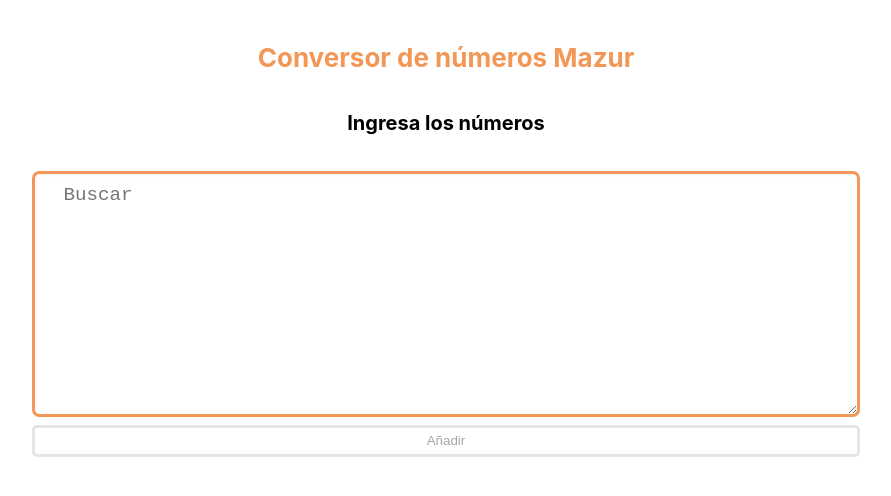
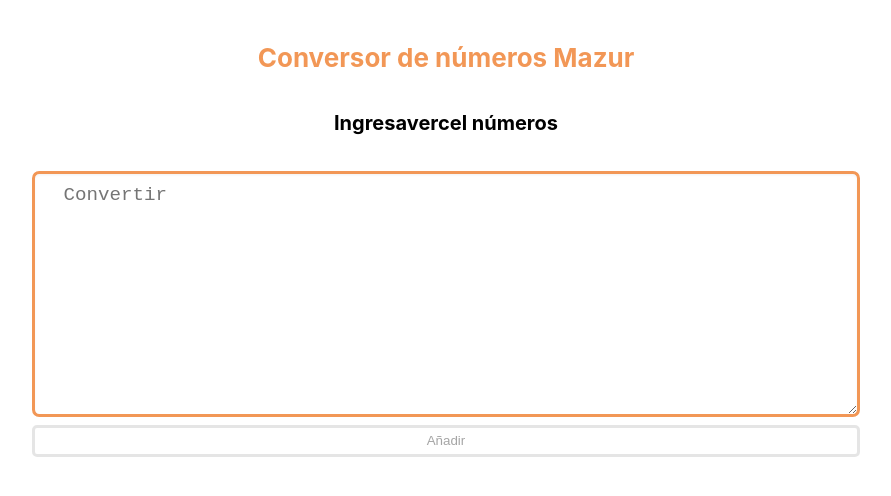
Before and after one commit to AngelMazur/01_Format_Number_Ofimedia, a Next.js app: page / in a window 1280 px wide. Shown: the top 496 px of the page, without its empty margins (194-1085 px from the left). Built offline with nearby package versions, Linux system fonts and the light colour scheme.

Commit message:
fix: change text title

```diff
--- a/Components/FormatNumber/index.js
+++ b/Components/FormatNumber/index.js
@@ -107,7 +107,7 @@ const FormatNumber = () => {
 
   return (
     <>
-      <Title>Ingresa los números</Title>
+      <Title>Ingresavercel números</Title>
 
       <Form>
         <TextNumber
@@ -115,7 +115,7 @@ const FormatNumber = () => {
           id="text"
           onChange={onValueChange}
           onKeyUp={onKeyUp}
-          placeholder="Buscar"
+          placeholder="Convertir"
           ref={inputNumber}
           rows="10"
           type="text"
```
